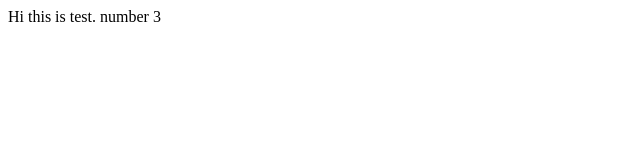
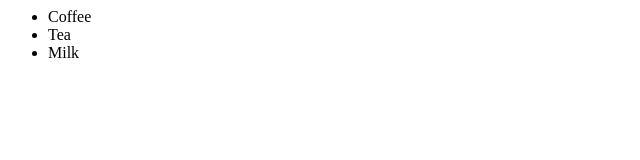
Before and after one commit to shiven1410/shiven1410.github.io, a plain HTML site: page index.html in a window 1280 px wide. Shown: the whole page, without its empty margins (0-640 px from the left). Drawn offline with Linux system fonts and the light colour scheme.

Commit message:
adding html

```diff
--- a/index.html
+++ b/index.html
@@ -1 +1,5 @@
-Hi this is test. number 3
+<ul>
+  <li>Coffee</li>
+  <li>Tea</li>
+  <li>Milk</li>
+</ul>
```
